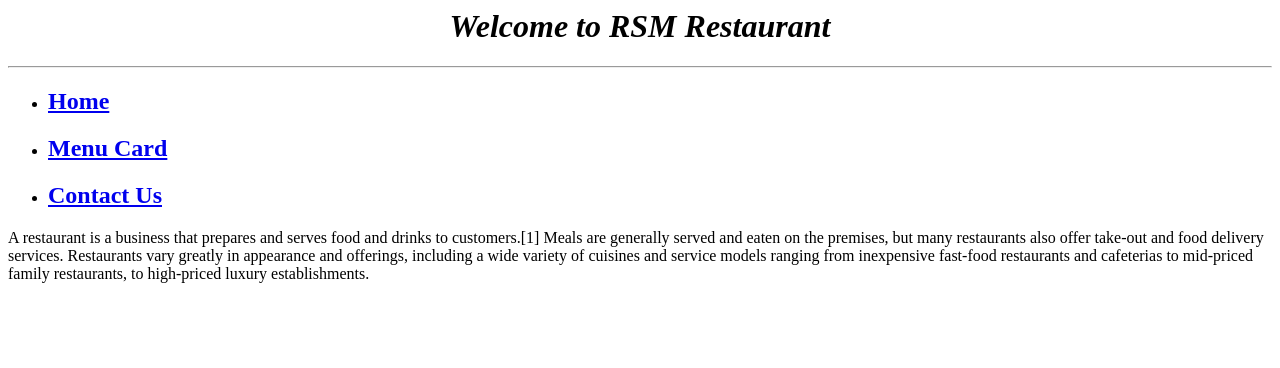
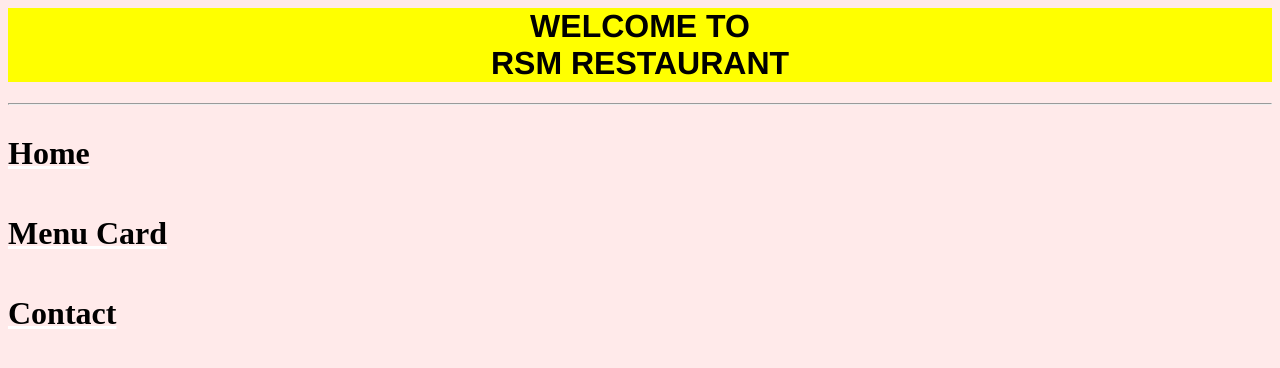
Before and after one commit to abdulmateenk/Assignment-3, a plain HTML site: page index.html in a window 1280 px wide. Drawn offline with Linux system fonts and the light colour scheme.

Commit message:
index.html
Changes

```diff
--- a/index.html
+++ b/index.html
@@ -1,14 +1,50 @@
 <html>
-<body>
-<Center><h1><i>Welcome to RSM Restaurant</i></h1></Center>
-<hr/>
-<nav>
-<ul>
-<li><a href="index.html"><h2>Home</h2></a></li>
-<li><a href="menu.html"><h2>Menu Card</h2></a></li>
-<li><a href="Contact.html"><h2>Contact Us</h2></a></li>
-</ul>
-</nav>
-<P>A restaurant is a business that prepares and serves food and drinks to customers.[1] Meals are generally served and eaten on the premises, but many restaurants also offer take-out and food delivery services. Restaurants vary greatly in appearance and offerings, including a wide variety of cuisines and service models ranging from inexpensive fast-food restaurants and cafeterias to mid-priced family restaurants, to high-priced luxury establishments.</p>
-</body>
+    <head>
+    <title>
+        Restaurant
+    </title>
+        <style>
+     h1
+{
+    Color: rgb(0, 0, 0);
+    Background-color:#ffeaea;
+}
+Body
+{
+    Color: Yellow;
+    Background-color:#ffeaea;
+}
+.abc
+{
+    Color: Black;
+    Background-color: Yellow;
+    font-family: 'Franklin Gothic Medium', 'Arial Narrow', Arial, sans-serif;
+    Text-Transform: Uppercase;
+}
+#abc
+{
+    Color:Black;
+    Background-color: yellow ;
+}
+a{
+    display: inline-block;
+   color: white;
+
+}
+</style>
+    </head>
+    <body>
+        <Center><h1 class="abc">Welcome To<br/>RSM Restaurant</h1></Center>
+        <hr/>
+
+
+        <a href="index.Html"><h1>Home</h1></a>
+        <br/>
+            <a href="menu.html"><h1>Menu Card</h1></a>
+           <br/>
+
+            <a href="Contact.html"><h1>Contact</h1></a>
+            <br/>
+
+    </body>
 </html>
```
